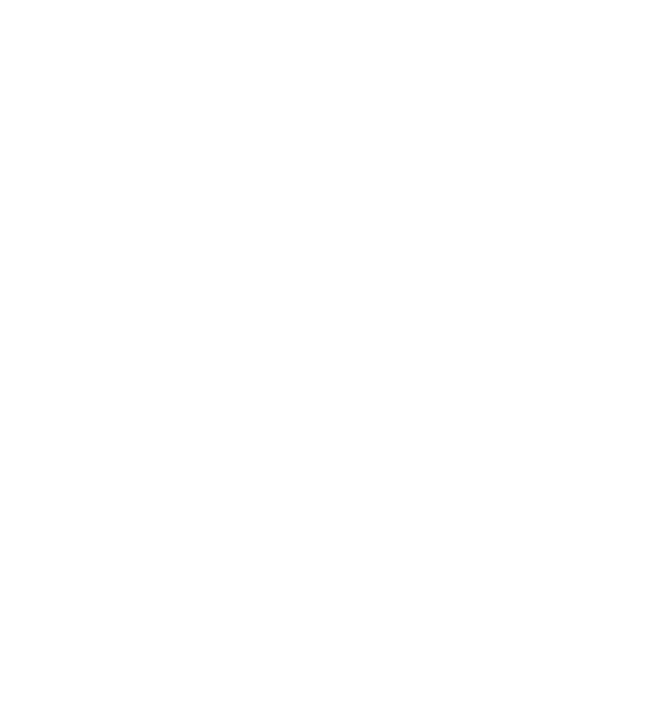
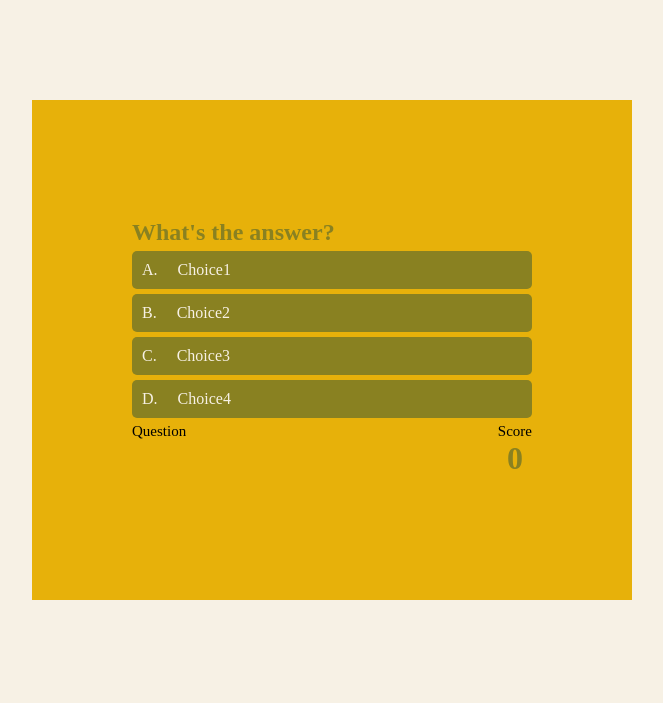
Before and after one commit to StevenDong2512/Quiz, a plain HTML site: page quiz.html in a window 1280 px wide. Shown: the whole page, without its empty margins (308-971 px from the left). Drawn offline with Linux system fonts and the light colour scheme; a web font is replaced by a local one.

Commit message:
quiz page html and css added to the main branch

```diff
--- a/assets/reset.css
+++ b/assets/reset.css
@@ -0,0 +1,43 @@
+/* Font */
+@import url('https://fonts.googleapis.com/css2?family=Gloock&display=swap');
+
+*{
+    margin:0;
+    padding:0;
+    box-sizing: border-box;
+    font-family: 'Gloock', serif;;
+}
+
+h1{
+    font-size: 16 px;
+    color: var(--sage);
+    margin-bottom: 5px;
+}
+
+h2{
+    font-size: 13 px;
+    color: var(--sage);
+    margin-bottom: 5px;
+}
+
+.flex-column{
+    display: flex;
+    flex-direction: column;
+}
+
+.flex-center{
+   justify-content: center;
+    align-items: center;
+}
+
+.justify-center{
+    justify-content: center;
+}
+
+.text-center{
+    text-align: center;
+}
+
+.hidden{
+    display: none;
+}
--- a/assets/style.css
+++ b/assets/style.css
@@ -0,0 +1,92 @@
+:root {
+    --light: #F7F1E5;
+    --yellow: #E7B10A;
+    --sage: #898121;
+    --green: #4C4B16;
+}
+
+
+body {
+    background: var(--light);
+}
+
+.container{
+    width: 600px;
+    height:500px;
+    display: flex;
+    justify-content: center;
+    align-items: center;
+    margin: 100px auto;
+    background-color: #E7B10A;
+}
+
+.btn {
+    font-size: 30px;
+    padding:10px;
+    width: 40px;
+    margin-bottom: 1rem;
+    text-align: center;
+    text-decoration: none;
+    color: var(--light);
+    background: var(--sage);
+    border-radius: 8px;
+}
+
+.btn:hover {
+    background: var(--green);
+    cursor:pointer;
+    transform: scale (1.5);
+}
+
+.btn[disabled]:hover {
+    cursor: not-allowed;
+    background: var(--sage);
+    transform: none;
+}
+
+
+
+/* Quiz header */
+.qz{
+    display: flex;
+    justify-content: space-between;
+}
+
+.qz-prefix{
+    text-align: center;
+    font-size: 15px;
+}
+
+.qz-main-text{
+    text-align: center;
+}
+
+
+
+/* Quiz main */
+.choice-container{
+    display:flex;
+    margin-bottom: 5px;
+    width: 400px;
+    border-radius: 5px;
+    background: var(--sage);
+    color: var(--light);
+}
+.choice-container:hover{
+    cursor:pointer;
+    background: var(--green);
+}
+
+.choice-prefix, .choice-text{
+    padding:10px
+}
+
+.correct{
+    background: #1a4c16;
+    color: var(--light);
+}
+
+.incorrect{
+    background: #4c1616;
+    color: var(--light);
+}
--- a/quiz.html
+++ b/quiz.html
@@ -0,0 +1,56 @@
+<!DOCTYPE html>
+<html lang="en">
+
+<head>
+    <meta charset="UTF-8">
+    <meta http-equiv="X-UA-Compatible" content="IE=edge">
+    <meta name="viewport" content="width=device-width, initial-scale=1.0">
+    <title>Quiz Game made by Steven Dong</title>
+    <link rel="stylesheet" href="./assets/reset.css">
+    <link rel="stylesheet" href="./assets/style.css">
+</head>
+
+<body>
+    <div class="container">
+        <div class="quiz" class="justify-center flex-column">
+            <h2 class="question">What's the answer?</h2>
+            <div class="choice-container">
+                <p class="choice-prefix">A.</p>
+                <p class="choice-text" data-number=1>Choice1</p>
+            </div>
+            <div class="choice-container">
+                <p class="choice-prefix">B.</p>
+                <p class="choice-text" data-number=2>Choice2</p>
+            </div>
+            <div class="choice-container">
+                <p class="choice-prefix">C.</p>
+                <p class="choice-text" data-number=3>Choice3</p>
+            </div>
+            <div class="choice-container">
+                <p class="choice-prefix">D.</p>
+                <p class="choice-text" data-number=4>Choice4</p>
+            </div>
+
+            <div class="qz">
+                <div class="qz-item">
+                    <p class="qz-prefix" id="progress">
+                        Question
+                    </p>
+                </div>
+                <div class="qz-item">
+                    <p class="qz-prefix" class="qz-text">
+                        Score
+                    </p>
+                    <h1 class="qz-main-text" id="score">
+                        0
+                    </h1>
+                </div>
+            </div>
+
+        </div>
+    </div>
+
+</body>
+<script src="quiz.js"></script>
+
+</html>
```
Also changed, not shown: index.html (+1 -1 lines).
